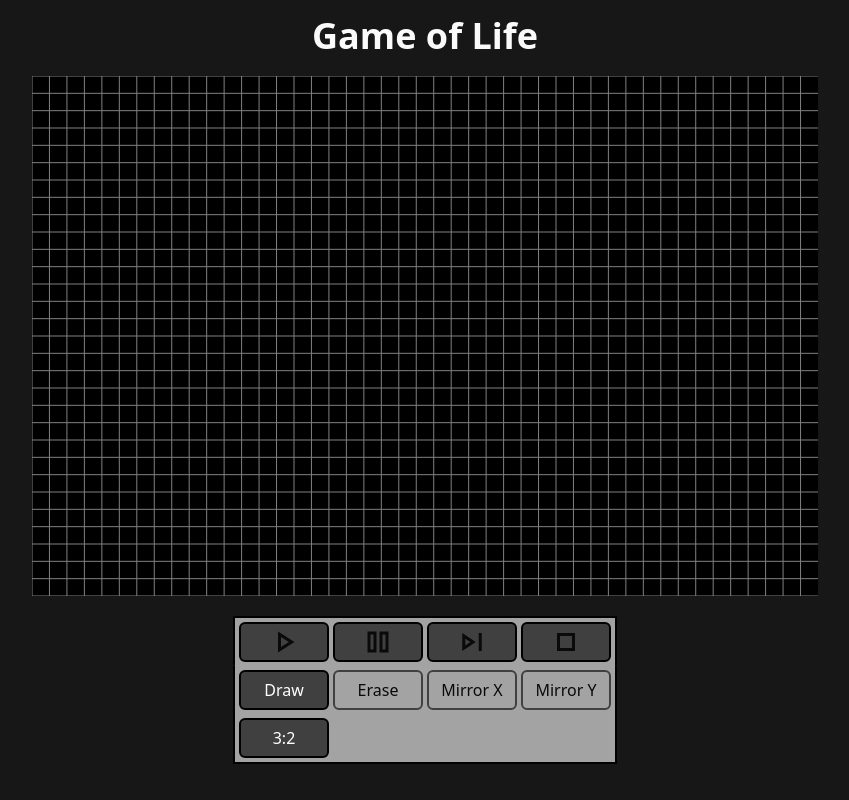
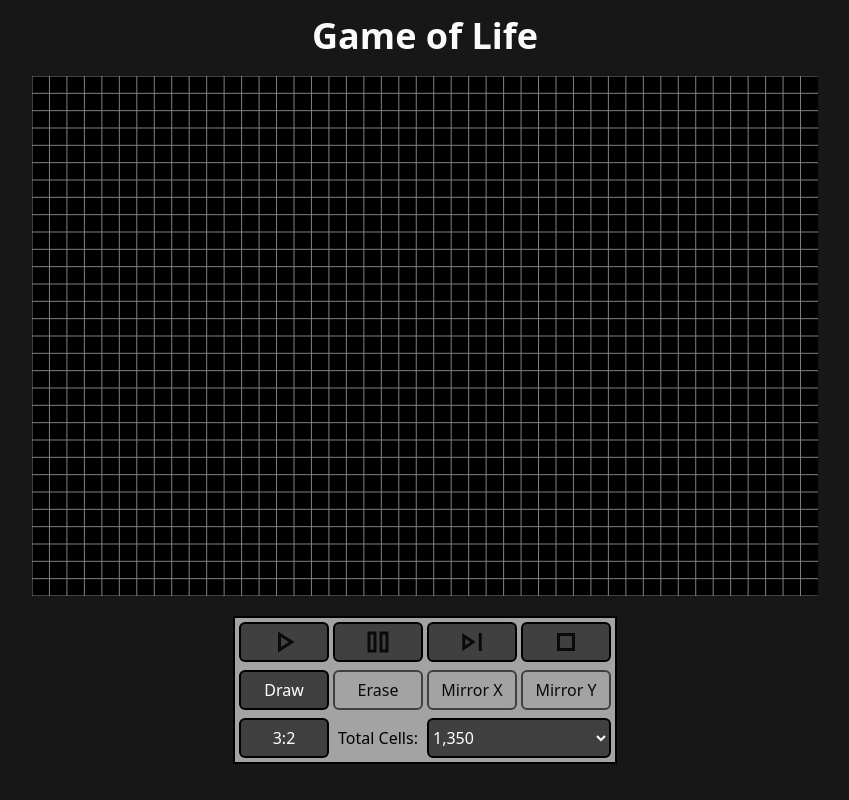
Before and after one commit to jrbarnhart/game-of-life, a React (Vite) app: page / in a window 1280 px wide. Shown: the whole page, without its empty margins (215-1064 px from the left). Built offline with nearby package versions, Linux system fonts and the light colour scheme.

Commit message:
Add select for total cells option

```diff
--- a/src/components/GameOfLife/Controls/Controls.tsx
+++ b/src/components/GameOfLife/Controls/Controls.tsx
@@ -287,6 +287,22 @@ const Controls = ({
         <button className="h-10  rounded-md border-2  grid items-center justify-items-center text-white hover:text-orange-400  bg-neutral-700 active:bg-neutral-600  border-black hover:border-orange-400">
           {`${controlRefs.aspect.current.width.toString()}:${controlRefs.aspect.current.height.toString()}`}
         </button>
+        <label
+          htmlFor="total-cells"
+          className="h-10 text-center grid items-center text-black"
+        >
+          Total Cells:
+        </label>
+        <select
+          name="totalCells"
+          id="total-cells"
+          className="h-10 rounded-md col-span-2 text-white hover:text-orange-400  bg-neutral-700 active:bg-neutral-600 border-2 border-black hover:border-orange-400"
+        >
+          <option value="1350">1,350</option>
+          <option value="5400">5,400</option>
+          <option value="21600">21,600</option>
+          <option value="714150">714,150</option>
+        </select>
       </div>
     </div>
   );
```
